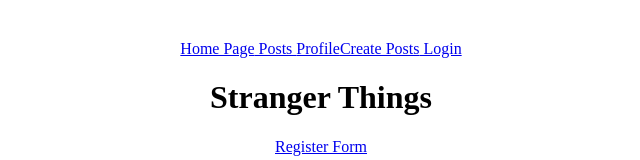
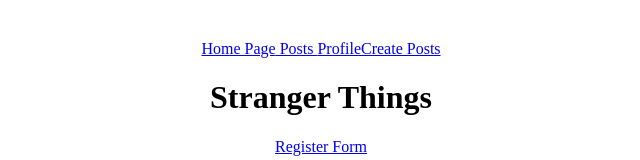
Before and after one commit to bibimbop123/Stranger-Things, a React (Vite) app: page / in a window 1280 px wide. Shown: the top 160 px of the page, without its empty margins (319-959 px from the left). Built offline with nearby package versions, Linux system fonts and the light colour scheme.

Commit message:
protected routes and nav bar conditions

```diff
--- a/src/App.jsx
+++ b/src/App.jsx
@@ -1,7 +1,7 @@
 import React from "react";
 import "./App.css";
 import RegisterForm from "./components/auth/RegisterForm";
-import { Routes, Route, Link } from "react-router-dom";
+import { Routes, Route, Link, Outlet } from "react-router-dom";
 import FetchAllPosts from "./components/FetchAllPosts";
 import useAuth from "./hooks/useAuth";
 import { useContext } from "react";
@@ -15,14 +15,32 @@
 
   console.log("token in app.jsx:", token);
   console.log("User in app.jsx:", user);
+
+  const ProtectedRoute = () => {
+    const { user } = useAuth();
+    if (user) {
+      return <Outlet />;
+    } else {
+      return <SignIn />;
+    }
+  };
   return (
     <div className="App">
       <nav id="navbar">
         <Link to="/"> Home Page</Link>
+        {user !== undefined && (
+          <>
             <Link to="/posts"> Posts </Link>
             <Link to="/users/profile">Profile</Link>
             <Link to="/create-post">Create Posts</Link>
+          </>
+        )}
+        {user === undefined && (
+          <>
             <Link to="/"> Login </Link>
+            <Link to="/posts"> Posts </Link>
+          </>
+        )}
       </nav>
       <h1>Stranger Things</h1>
       <Link to="/users/register"> Register Form</Link>
@@ -31,8 +49,10 @@
           <Route path="/users/register" element={<RegisterForm />} />
           <Route path="/" element={<LoginForm />} />
           <Route path="/posts" element={<FetchAllPosts />} />
+          <Route element={<ProtectedRoute />}>
             <Route path="/create-post" element={<CreatePost />} />
             <Route path="/users/profile" element={<Profile />} />
+          </Route>
         </Routes>
       </div>
     </div>
```
Lines whose indentation alone changed are shown as unchanged.
